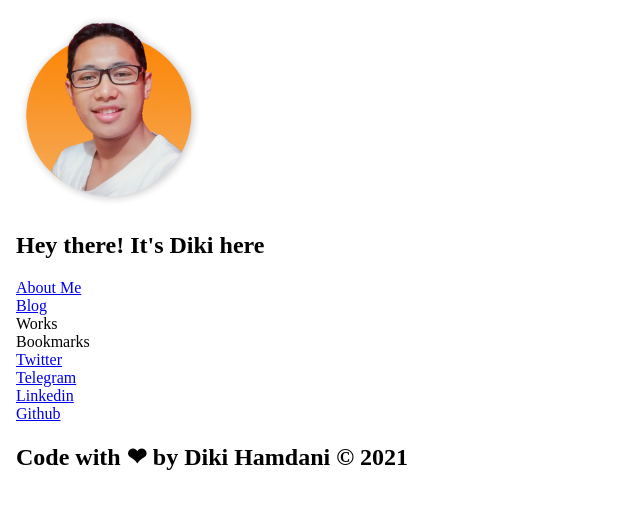
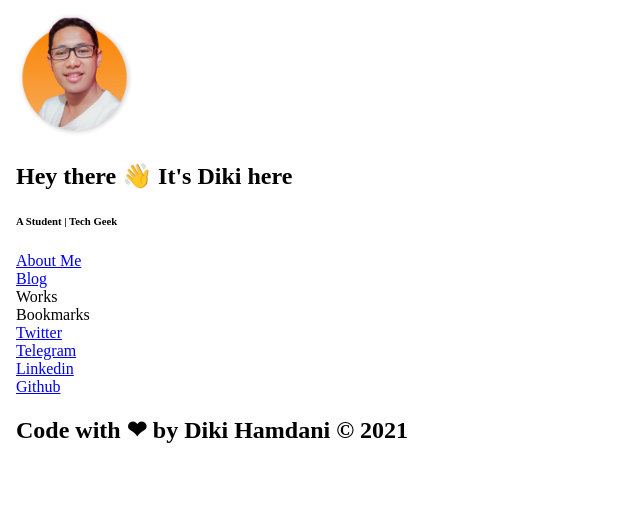
Before and after one commit to Dikihmd01/dikihamdani, a Next.js app: page / in a window 1280 px wide. Shown: the top 508 px of the page, without its empty margins (0-640 px from the left). Built offline with nearby package versions, Linux system fonts and the light colour scheme.

Commit message:
update: change indecx layout to one column

```diff
--- a/components/layout.js
+++ b/components/layout.js
@@ -12,12 +12,12 @@ export default function Layout({ children }) {
                 <link rel="icon" type="image/png" sizes="32x32" href="/profil.png" />
             </Head>
             <body>
-                <div className="flex items-center justify-center">
+                <div className="flex items-center justify-center mb-2">
                     <Image
                         src={profilePic}
                         alt="Picture of the author"
-                        width={190}
-                        height={200}
+                        width={120}
+                        height={130}
                     />
                 </div>
 
--- a/pages/blog.js
+++ b/pages/blog.js
@@ -16,11 +16,7 @@ export default function Blog({ allPostData }) {
       </div>
 
       <div className="flex items-center justify-center">
-        <p>I share everything i know about programming and</p>
-      </div>
-
-      <div className="flex items-center justify-center">
-        <p>technology through this app.</p>
+        <p className="italic">I share everything i know here, enjoy.</p>
       </div>
 
       <div className="sm:px-32 px-10 md:px-28 lg:px-60 py-10 text-left">
--- a/pages/index.js
+++ b/pages/index.js
@@ -13,11 +13,17 @@ export default function Home() {
 
       <div className="flex items-center justify-center">
         <h2 className="font-bold text-lg lg:text-4xl">
-          Hey there! It's Diki here
+          Hey there &#128075; It's Diki here
         </h2>
       </div>
 
-      <div className="sm:px-32 px-10 md:px-28 lg:px-32 py-10 grid grid-cols-1 sm:grid-cols-1 md:grid-cols-3 lg:grid-cols-3 xl:grid-cols-2 gap-8">
+      <div className="flex items-center justify-center">
+        <h6 className="font">
+          A Student | Tech Geek
+        </h6>
+      </div>
+
+      <div className="sm:px-32 px-10 md:px-28 lg:px-96 py-10 grid grid-cols-1 sm:grid-cols-1 md:grid-cols-1 lg:grid-cols-1 xl:grid-cols-1 gap-8">
         <div className="rounded overflow-hidden shadow-lg hover:bg-gray-100">
           <div className="px-6 py-12">
             <div className="font-bold text-xl mb-2 text-center">
--- a/pages/posts/[id].js
+++ b/pages/posts/[id].js
@@ -13,7 +13,7 @@ export default function Post({postData}) {
             <div className="sm:px-32 px-10 md:px-28 lg:px-60 py-10 text-left">
                 <h2 className="font-bold text-lg lg:text-4xl mb-1">{postData.title}</h2>
                 <div className="mb-2">
-                    <Date dateString={postData.date} />
+                    <Date dateString={postData.date} /> by <span className="italic">Diki Hamdani</span>
                 </div>
                 <div dangerouslySetInnerHTML={{__html: postData.contentHtml}} />
 
```
